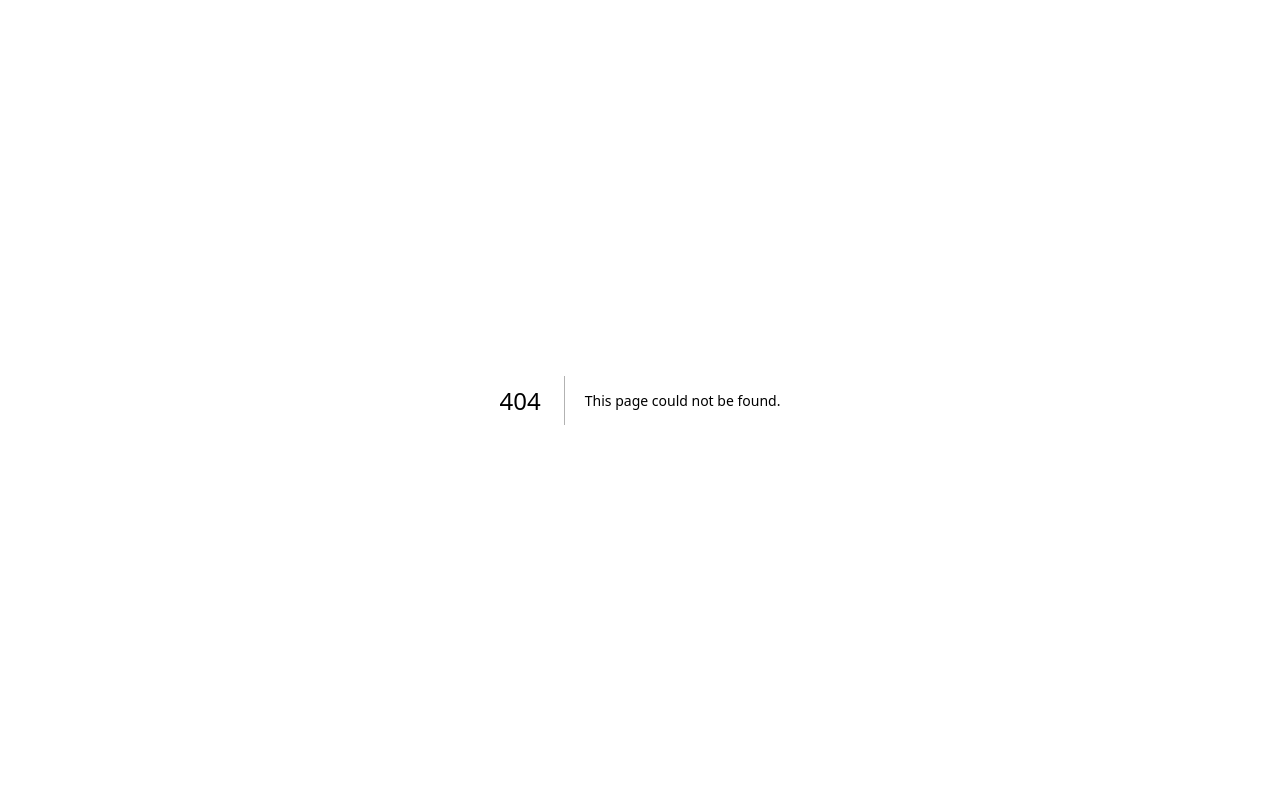
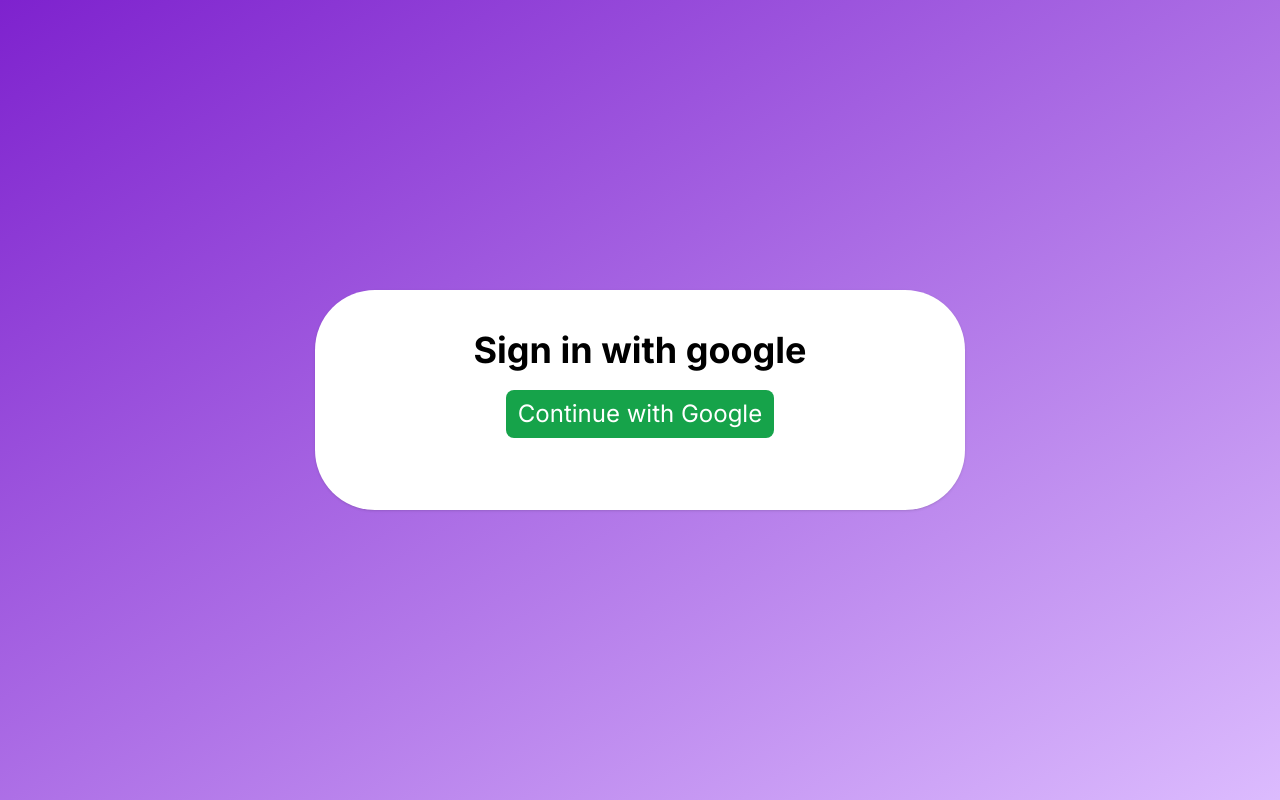
Before and after one commit to EashanSinha1/OttoTAFrontend, a Next.js app in the folder otto-ta-frontend/: page /signin in a window 1280 px wide. Before the commit this address had no page. Built offline with nearby package versions, Linux system fonts and the light colour scheme.

Commit message:
sign in page done

```diff
--- /dev/null
+++ b/otto-ta-frontend/app/signin/page.tsx
@@ -0,0 +1,28 @@
+"use client";
+import {FC, useEffect} from "react";
+import SignInWidget from "@/components/SignInWidget";
+import Image from "next/image";
+import { useRouter } from "next/navigation";
+
+const Home: FC = () => {
+  const router = useRouter();
+  return (
+
+    <main className="flex min-h-screen flex-col items-center justify-center py-0 bg-gradient-to-br from-purple-700 to-purple-300/90">
+
+    <div className="flex flex-col items-center w-[650px] h-[220px] bg-white rounded-[60px] shadow">
+      <h1 className="text-4xl font-bold text-black pt-10 pb-5"
+      >Sign in with google</h1>
+    <SignInWidget onSignIn={() => {
+      router.push("/hom")
+
+      }} signInText="Continue with Google" />
+
+
+    </div>
+
+    </main>
+  );
+}
+
+export default Home;
--- a/otto-ta-frontend/components/SignInWidget.tsx
+++ b/otto-ta-frontend/components/SignInWidget.tsx
@@ -25,7 +25,7 @@
 
         <div>
             <button
-                className="text-white px-3 py-2 rounded-lg bg-green-600 hover:text-white sm:text-sm hover:scale-105"
+                className="text-white px-3 py-2 text-2xl rounded-lg bg-green-600 hover:text-white hover:scale-105"
                 onClick={signIn} >
                 {signInText}
             </button>
```
